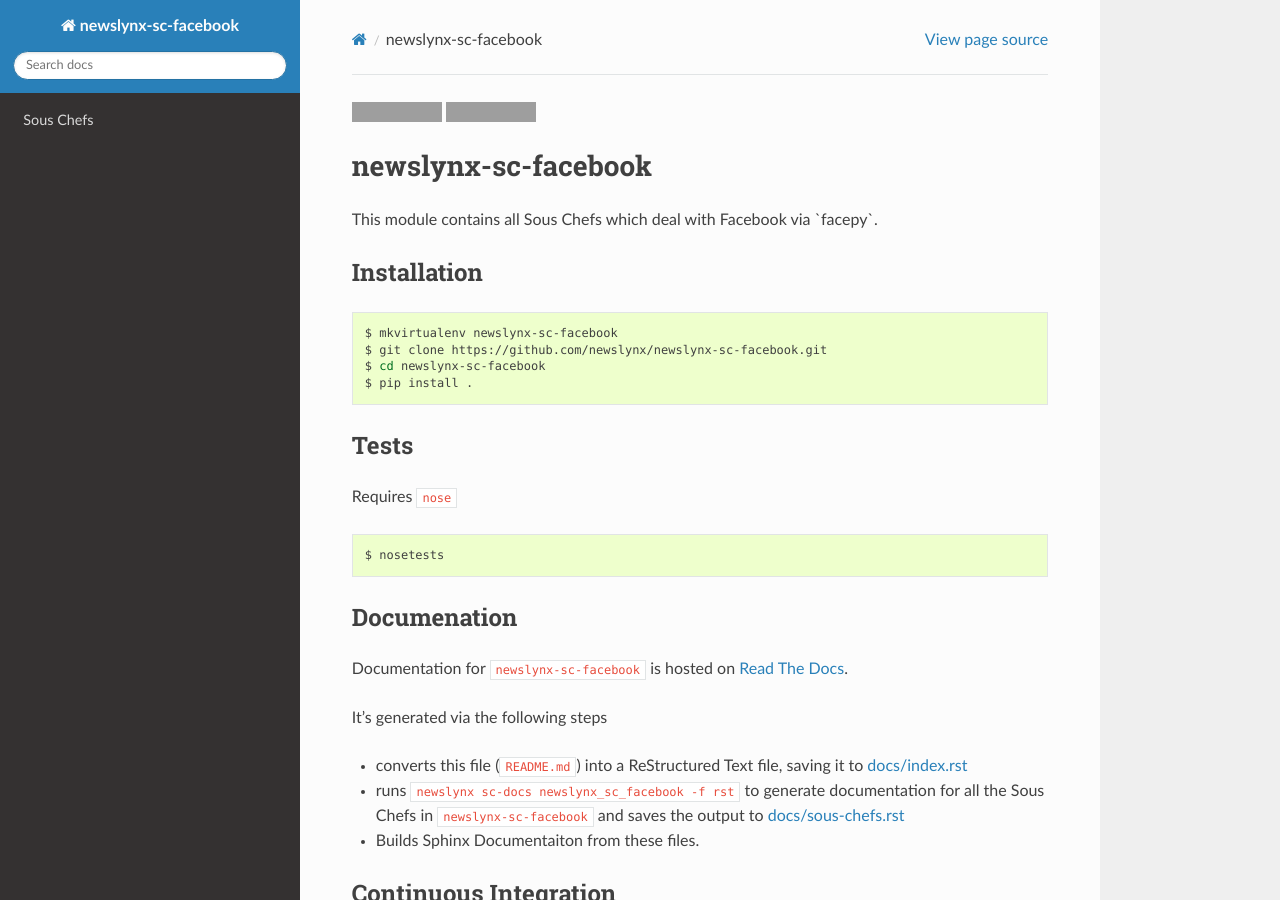
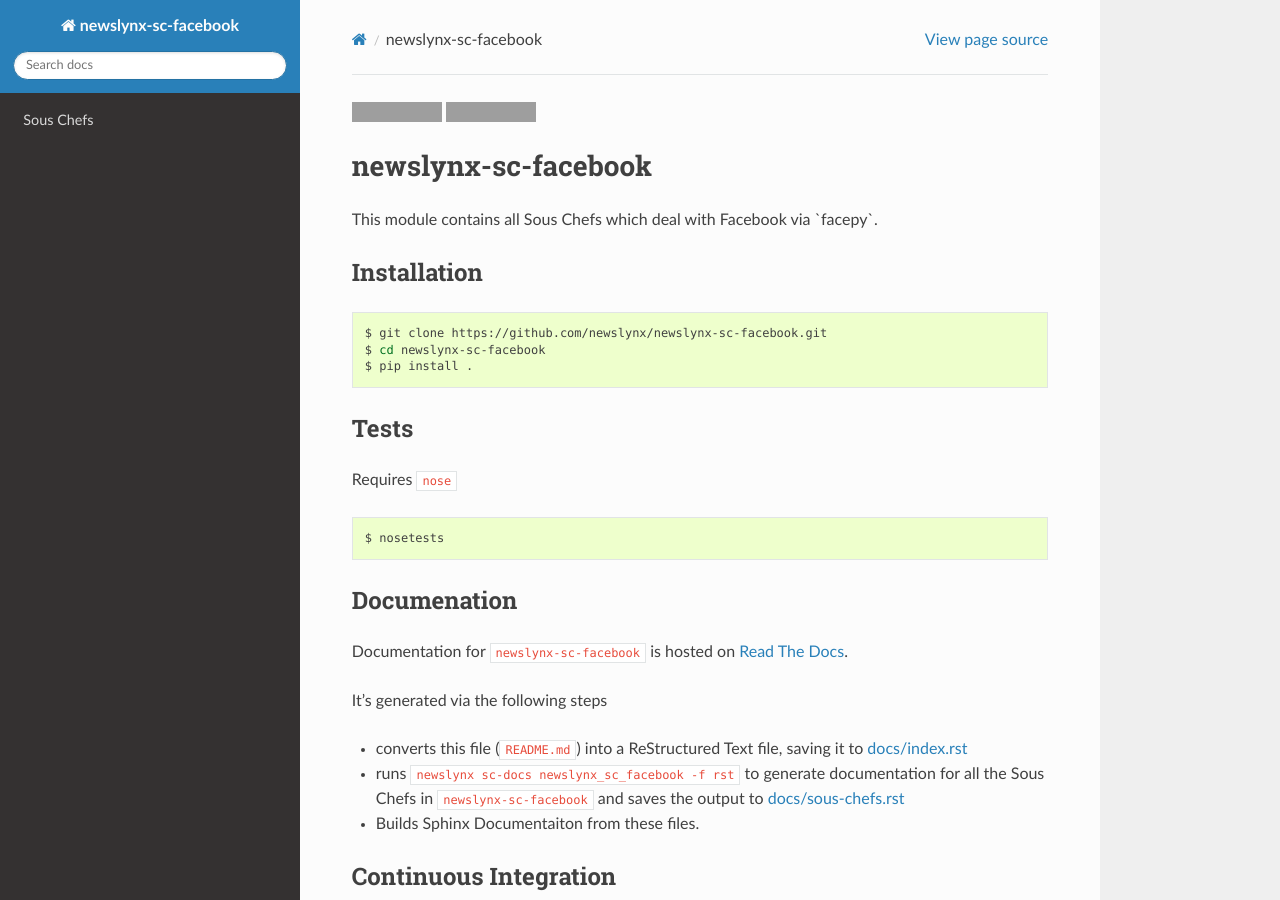
Before and after one commit to newslynx/newslynx-sc-facebook, a Sphinx documentation site: the page built from docs/index.rst, in a window 1280 px wide and 900 px high. Built offline with Sphinx 7.4.7 and the Read the Docs theme 2.0.0, drawn with Linux system fonts in a browser that asks for light colours; pages that are not in the unit, such as notebooks, are missing from menus; grey boxes are pictures that could not be loaded.

Commit message:
=Auto update at `date`

```diff
--- a/docs/index.rst
+++ b/docs/index.rst
@@ -11,7 +11,6 @@
 
 .. code:: bash
 
-    $ mkvirtualenv newslynx-sc-facebook
     $ git clone https://github.com/newslynx/newslynx-sc-facebook.git
     $ cd newslynx-sc-facebook
     $ pip install .
```
Also changed, not shown: newslynx_sc_facebook/__init__.py (added), 2 other files.
